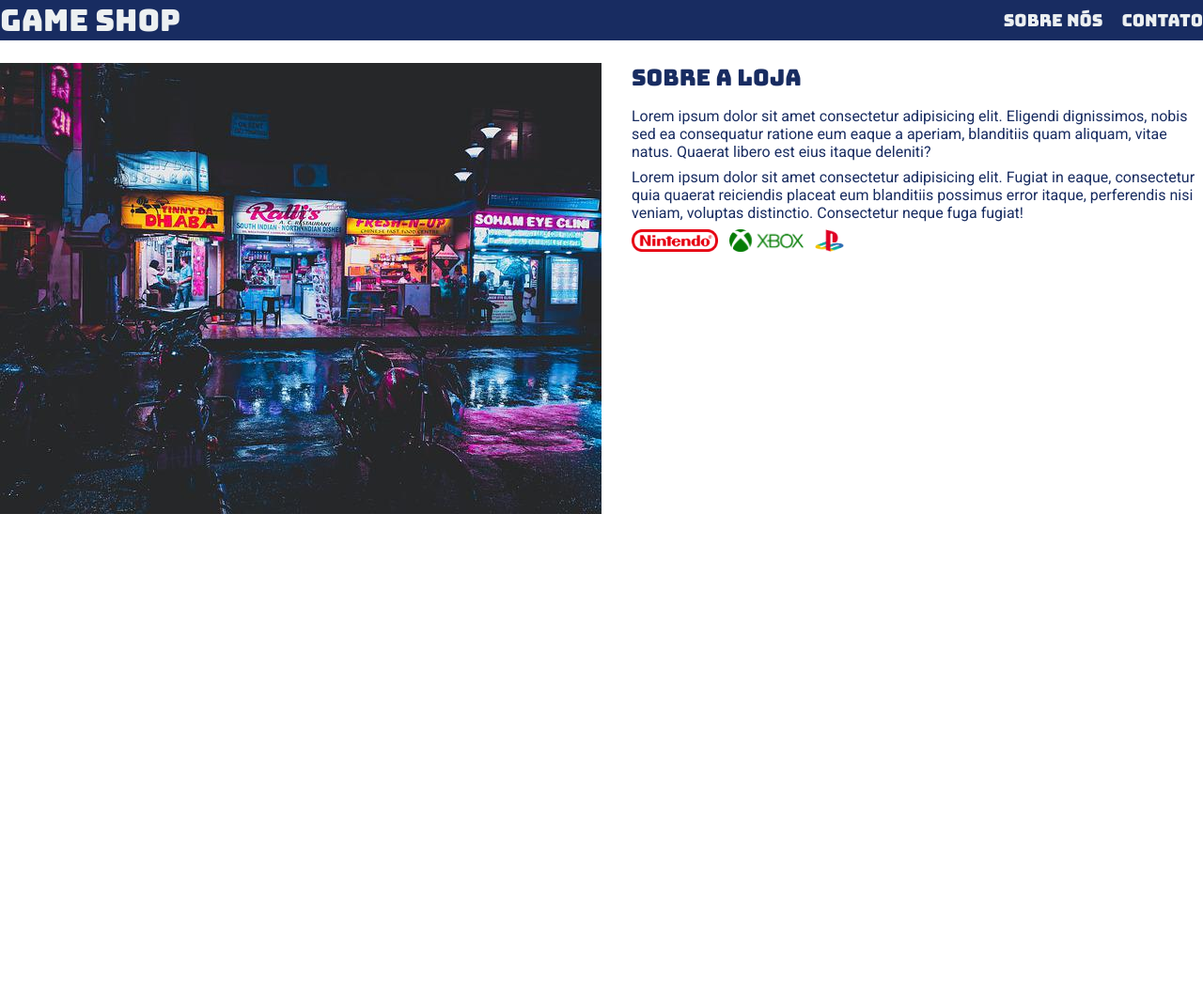
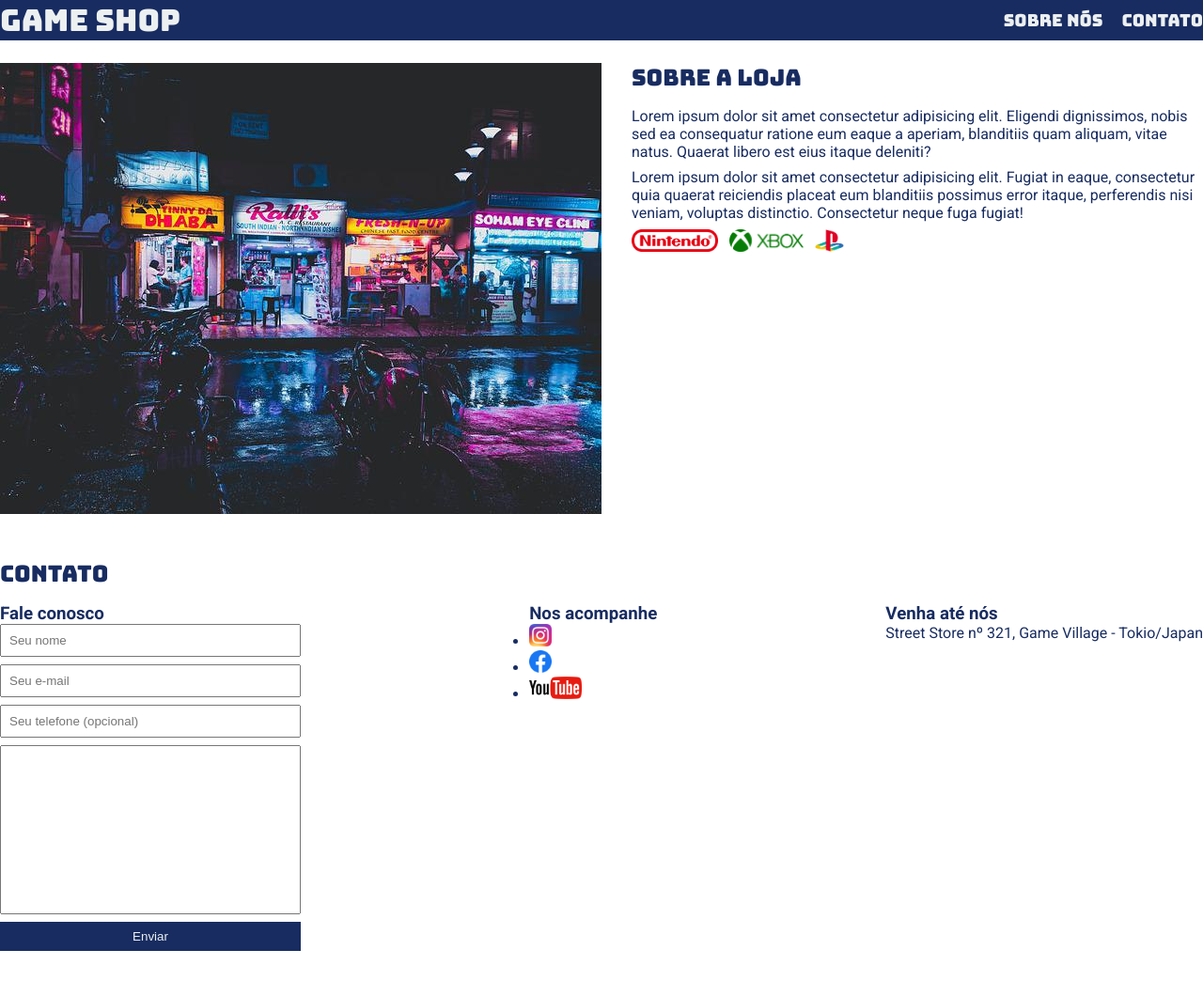
Before and after one commit to priscilaws/site-games-shop, a plain HTML site: page index.html in a window 1280 px wide. Shown: the whole page at 94% size. Before the commit the page ends 800 px from the top, so only its background shows below. Drawn offline with Linux system fonts and the light colour scheme.

Commit message:
form added

```diff
--- a/index.html
+++ b/index.html
@@ -18,10 +18,10 @@
             <nav>
                 <ul>
                     <li>
-                        <a href="About"> Sobre nós</a>
+                        <a href="about"> Sobre nós</a>
                     </li>
                     <li>
-                        <a href="Contact"> Contato</a>
+                        <a href="contact"> Contato</a>
                     </li>
                 </ul>
                 </nav>
@@ -46,5 +46,45 @@
                 </div>
             </div>
         </section>
+        <section id="contact">
+            <div class="container">
+                <h2>Contato</h2>
+                <div class="contact-methods">
+                    <div>
+                        <h3>Fale conosco</h3>
+                        <form>
+                            <input type="text" placeholder="Seu nome" required />
+                            <input type="email" placeholder="Seu e-mail" required />
+                            <input type="tel" placeholder="Seu telefone (opcional)" />
+                            <textarea placeholder="Sua mensagem" required> </textarea>
+                            <button type="submit">Enviar</button>
+                        </form>
+                        </div>
+                    <div>
+                        <h3>Nos acompanhe</h3>
+                        <ul class="social-links">
+                            <li>
+                                <a href="#" title="Siga-nos no Instagram"></a>
+                                <img src="./images/instagram.png" alt="logo do instagram">
+                            </li>
+                            <li>
+                                <a href="#" title="Siga-nos no Facebook"></a>
+                                <img src="./images/facebook.png" alt="logo do facebook">
+                            </li>
+                            <li>
+                                <a href="#" title="Visite nosso canal no YouTube"></a>
+                                <img src="./images/youtube.png" alt="logo do youtube">
+                            </li>
+                        </ul>
+                    </div>
+                    <div>
+                        <h3>Venha até nós</h3>
+                        <p>
+                            Street Store nº 321, Game Village - Tokio/Japan
+                        </p>
+                    </div>
+                </div>
+            </div>
+        </section>
 </body>
 </html>
--- a/main.css
+++ b/main.css
@@ -78,3 +78,52 @@ section p {
 .store-front {
     margin-right: 32px;
 }
+
+.social-links img {
+    height: 24px;
+}
+
+#contact .container {
+    display: block;
+}
+
+.contact-methods {
+    display: flex;
+    justify-content: space-between;
+}
+
+form input,
+form textarea,
+form button {
+    display: block;
+    width: 320px;
+}
+
+form input,
+form textarea,
+form button {
+    display: block;
+    width: 320px;
+    margin-bottom: 8px;
+    padding: 8px;
+}
+
+form textarea {
+    resize: none;
+    height: 180px;
+}
+
+form button {
+    background-color: #182C61;
+    color: #ecf0f1;
+    border: none;
+    cursor: pointer;
+}
+
+form button:hover {
+    background-color: #314e9e;
+}
+
+input:focus, textarea:focus {
+    outline-color: #182C61;
+}
```
